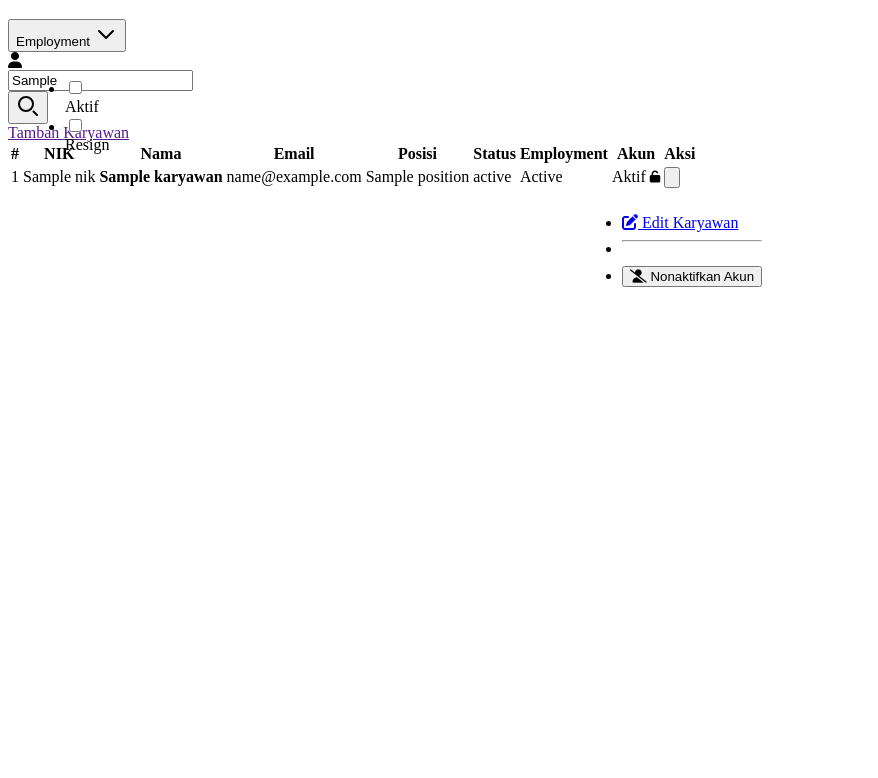
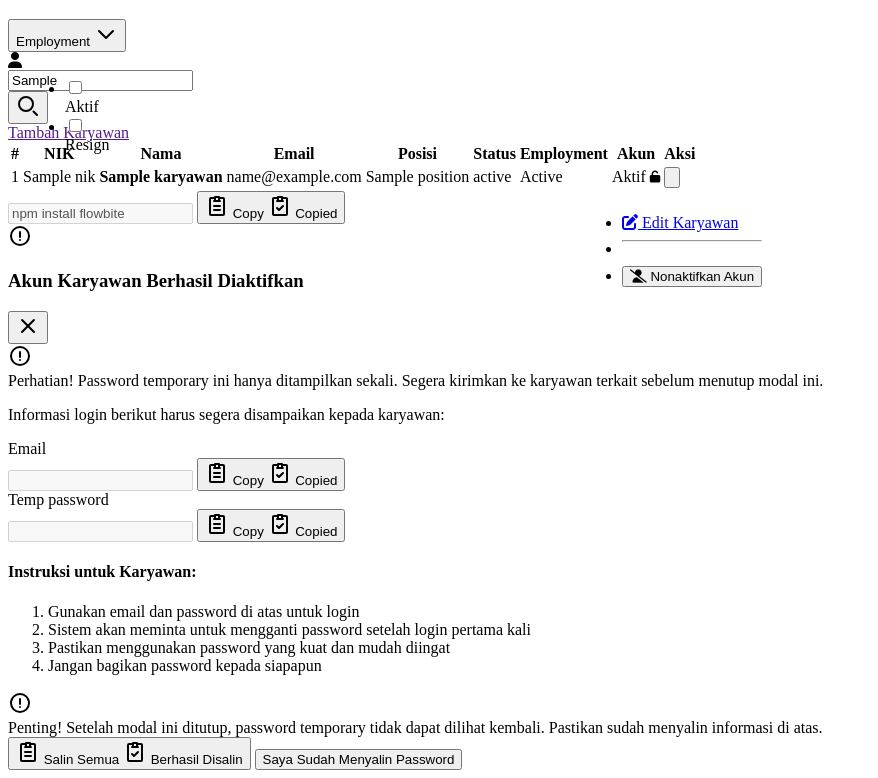
Before and after one commit to IbnuSabilGitHub/Project-UAS, a PHP site: template app/Views/admin/employees/index.php in a window 1280 px wide. Shown: the part 316-1094 px from the top of the page, without its empty margins (0-878 px from the left). Before the commit the page ends 603 px from the top, so only its background shows below. Run offline with PHP 8.4, Linux system fonts and the light colour scheme; the template is opened without the code that fills it: most values are stand-ins (such as "Sample title", 1, 10 or a date in 2020); data that the repository does not hold is empty; some libraries are stand-ins or nearby versions.

Commit message:
feat: modal for temp password display

```diff
--- a/app/Views/admin/employees/index.php
+++ b/app/Views/admin/employees/index.php
@@ -297,7 +297,36 @@
             </table>
         </div>
     </div>
+
+    <div class="w-full max-w-[18rem]">
+        <div class="relative">
+            <label for="npm-install-copy-text" class="sr-only">Label</label>
+            <input id="npm-install-copy-text" type="text" class="col-span-6 bg-neutral-secondary-medium border border-default-medium text-body text-sm rounded-base focus:ring-brand focus:border-brand block w-full px-3 py-2.5 shadow-xs placeholder:text-body" value="npm install flowbite" disabled readonly>
+            <button data-copy-to-clipboard-target="npm-install-copy-text" class="absolute flex items-center end-1.5 top-1/2 -translate-y-1/2 text-body bg-neutral-primary-strong border border-default-strong hover:bg-neutral-secondary-strong/70 hover:text-heading focus:ring-4 focus:ring-neutral-tertiary-soft font-medium leading-5 rounded text-xs px-3 py-1.5 focus:outline-none">
+                <span id="default-message">
+                    <span class="flex items-center">
+                        <svg class="w-4 h-4 me-1.5" aria-hidden="true" xmlns="http://www.w3.org/2000/svg" width="24" height="24" fill="none" viewBox="0 0 24 24">
+                            <path stroke="currentColor" stroke-linecap="round" stroke-linejoin="round" stroke-width="2" d="M15 4h3a1 1 0 0 1 1 1v15a1 1 0 0 1-1 1H6a1 1 0 0 1-1-1V5a1 1 0 0 1 1-1h3m0 3h6m-6 5h6m-6 4h6M10 3v4h4V3h-4Z" />
+                        </svg>
+                        <span class="text-xs font-semibold">Copy</span>
+                    </span>
+                </span>
+                <span id="success-message" class="hidden">
+                    <span class="flex items-center">
+                        <svg class="w-4 h-4 text-fg-brand me-1.5" aria-hidden="true" xmlns="http://www.w3.org/2000/svg" width="24" height="24" fill="none" viewBox="0 0 24 24">
+                            <path stroke="currentColor" stroke-linecap="round" stroke-linejoin="round" stroke-width="2" d="M15 4h3a1 1 0 0 1 1 1v15a1 1 0 0 1-1 1H6a1 1 0 0 1-1-1V5a1 1 0 0 1 1-1h3m0 3h6m-6 7 2 2 4-4m-5-9v4h4V3h-4Z" />
+                        </svg>
+                        <span class="text-xs font-semibold text-fg-brand">Copied</span>
+                    </span>
+                </span>
+            </button>
+        </div>
+    </div>
+
 </div>
+
+<!-- Include Modal Temporary Password -->
+<?php require_once __DIR__ . '/../../layouts/components/modal-temp-password.php'; ?>
 
 <script>
     // JavaScript untuk menangani filter
@@ -345,5 +374,56 @@
                 applyFilters();
             });
         }
+
+        // Tampilkan modal temporary password jika ada data dari session
+        <?php if (isset($_SESSION['temp_password_data'])): ?>
+            showTempPasswordModal(
+                '<?= addslashes($_SESSION['temp_password_data']['email'] ?? '') ?>',
+                '<?= addslashes($_SESSION['temp_password_data']['password'] ?? '') ?>'
+            );
+        <?php
+            // Hapus data dari session setelah ditampilkan
+            unset($_SESSION['temp_password_data']);
+        endif;
+        ?>
     });
+
+    // Fungsi untuk menampilkan modal temporary password
+    function showTempPasswordModal(email, password) {
+        const modal = document.getElementById('temp-password-modal');
+        const emailInput = document.getElementById('temp-email');
+        const passwordInput = document.getElementById('temp-password');
+        const closeBtn = document.getElementById('close-temp-password-modal');
+        const confirmBtn = document.getElementById('confirm-close-modal');
+
+        // Set nilai ke input fields
+        if (emailInput) emailInput.value = email;
+        if (passwordInput) passwordInput.value = password;
+
+        // Tampilkan modal
+        if (modal) {
+            modal.classList.remove('hidden');
+            modal.classList.add('flex');
+        }
+
+        // Event listener untuk close modal
+        const closeModal = function() {
+            if (modal) {
+                modal.classList.add('hidden');
+                modal.classList.remove('flex');
+            }
+        };
+
+        if (closeBtn) closeBtn.addEventListener('click', closeModal);
+        if (confirmBtn) confirmBtn.addEventListener('click', closeModal);
+
+        // Close modal jika klik di luar modal content
+        if (modal) {
+            modal.addEventListener('click', function(e) {
+                if (e.target === modal) {
+                    closeModal();
+                }
+            });
+        }
+    }
 </script>
--- /dev/null
+++ b/app/Views/layouts/components/modal-temp-password.php
@@ -0,0 +1,176 @@
+<!-- Modal Template untuk Temporary Password -->
+<div id="temp-password-modal" tabindex="-1" aria-hidden="true" class="hidden overflow-y-auto overflow-x-hidden fixed top-0 right-0 left-0 z-50 justify-center items-center w-full md:inset-0 h-[calc(100%-1rem)] max-h-full bg-neutral-primary/50 backdrop-blur-sm">
+    <div class="relative p-4 w-full max-w-2xl max-h-full">
+        <!-- Modal content -->
+        <div class="relative bg-neutral-primary-soft border border-default rounded-base shadow-lg p-4 md:p-6">
+            <!-- Modal header -->
+            <div class="flex items-center justify-between border-b border-default pb-4 md:pb-5">
+                <div class="flex items-center gap-3">
+                    <div class="flex items-center justify-center w-10 h-10 rounded-full bg-warning-soft text-warning-strong">
+                        <svg class="w-6 h-6" aria-hidden="true" xmlns="http://www.w3.org/2000/svg" width="24" height="24" fill="none" viewBox="0 0 24 24">
+                            <path stroke="currentColor" stroke-linecap="round" stroke-linejoin="round" stroke-width="2" d="M12 13V8m0 8h.01M21 12a9 9 0 1 1-18 0 9 9 0 0 1 18 0Z" />
+                        </svg>
+                    </div>
+                    <h3 class="text-lg font-semibold text-heading">
+                        Akun Karyawan Berhasil Diaktifkan
+                    </h3>
+                </div>
+                <button type="button" id="close-temp-password-modal" class="text-body bg-transparent hover:bg-neutral-tertiary hover:text-heading rounded-base text-sm w-9 h-9 ms-auto inline-flex justify-center items-center transition-colors" aria-label="Close modal">
+                    <svg class="w-5 h-5" aria-hidden="true" xmlns="http://www.w3.org/2000/svg" width="24" height="24" fill="none" viewBox="0 0 24 24">
+                        <path stroke="currentColor" stroke-linecap="round" stroke-linejoin="round" stroke-width="2" d="M6 18 17.94 6M18 18 6.06 6" />
+                    </svg>
+                </button>
+            </div>
+
+            <!-- Modal body -->
+            <div class="space-y-4 md:space-y-6 py-4 md:py-6">
+                <!-- Warning Alert -->
+                <div class="flex items-start p-4 text-warning-strong rounded-base bg-warning-soft border border-warning-subtle" role="alert">
+                    <svg class="flex-shrink-0 w-5 h-5 mt-0.5" aria-hidden="true" xmlns="http://www.w3.org/2000/svg" width="24" height="24" fill="none" viewBox="0 0 24 24">
+                        <path stroke="currentColor" stroke-linecap="round" stroke-linejoin="round" stroke-width="2" d="M12 13V8m0 8h.01M21 12a9 9 0 1 1-18 0 9 9 0 0 1 18 0Z" />
+                    </svg>
+                    <div class="ms-3 text-sm">
+                        <span class="font-semibold">Perhatian!</span> Password temporary ini hanya ditampilkan sekali. Segera kirimkan ke karyawan terkait sebelum menutup modal ini.
+                    </div>
+                </div>
+
+                <!-- Credential Information -->
+                <div class="space-y-3">
+                    <p class="text-body text-sm">
+                        Informasi login berikut harus segera disampaikan kepada karyawan:
+                    </p>
+
+                    <!-- Email Field -->
+                    <label for="temp-email" class="block mb-2.5 text-sm font-medium text-heading">Email</label>
+                    <div class="relative">
+                        <input id="temp-email" type="text" class="col-span-6 bg-neutral-secondary-medium border border-default-medium text-body text-sm rounded-base focus:ring-brand focus:border-brand block w-full px-3 py-2.5 shadow-xs placeholder:text-body" value="" disabled readonly>
+                        <button data-copy-to-clipboard-target="temp-email" onclick="copyToClipboard('temp-email')" class="absolute flex items-center end-1.5 top-1/2 -translate-y-1/2 text-body bg-neutral-primary-strong border border-default-strong hover:bg-neutral-secondary-strong/70 hover:text-heading focus:ring-4 focus:ring-neutral-tertiary-soft font-medium leading-5 rounded text-xs px-3 py-1.5 focus:outline-none">
+                            <span id="default-message">
+                                <span class="flex items-center">
+                                    <svg class="w-4 h-4 me-1.5" aria-hidden="true" xmlns="http://www.w3.org/2000/svg" width="24" height="24" fill="none" viewBox="0 0 24 24">
+                                        <path stroke="currentColor" stroke-linecap="round" stroke-linejoin="round" stroke-width="2" d="M15 4h3a1 1 0 0 1 1 1v15a1 1 0 0 1-1 1H6a1 1 0 0 1-1-1V5a1 1 0 0 1 1-1h3m0 3h6m-6 5h6m-6 4h6M10 3v4h4V3h-4Z" />
+                                    </svg>
+                                    <span class="text-xs font-semibold">Copy</span>
+                                </span>
+                            </span>
+                            <span id="success-message" class="hidden">
+                                <span class="flex items-center">
+                                    <svg class="w-4 h-4 text-fg-brand me-1.5" aria-hidden="true" xmlns="http://www.w3.org/2000/svg" width="24" height="24" fill="none" viewBox="0 0 24 24">
+                                        <path stroke="currentColor" stroke-linecap="round" stroke-linejoin="round" stroke-width="2" d="M15 4h3a1 1 0 0 1 1 1v15a1 1 0 0 1-1 1H6a1 1 0 0 1-1-1V5a1 1 0 0 1 1-1h3m0 3h6m-6 7 2 2 4-4m-5-9v4h4V3h-4Z" />
+                                    </svg>
+                                    <span class="text-xs font-semibold text-fg-brand">Copied</span>
+                                </span>
+                            </span>
+                        </button>
+                    </div>
+
+                    <!-- Temporary Password Field -->
+                    <label for="temp-password" class="block mb-2.5 text-sm font-medium text-heading">Temp password</label>
+                    <div class="relative">
+                        <input id="temp-password" type="text" class="col-span-6 bg-neutral-secondary-medium border border-default-medium text-body text-sm rounded-base focus:ring-brand focus:border-brand block w-full px-3 py-2.5 shadow-xs placeholder:text-body" value="" disabled readonly>
+                        <button data-copy-to-clipboard-target="temp-password" onclick="copyToClipboard('temp-password')" class="absolute flex items-center end-1.5 top-1/2 -translate-y-1/2 text-body bg-neutral-primary-strong border border-default-strong hover:bg-neutral-secondary-strong/70 hover:text-heading focus:ring-4 focus:ring-neutral-tertiary-soft font-medium leading-5 rounded text-xs px-3 py-1.5 focus:outline-none">
+                            <span id="default-message">
+                                <span class="flex items-center">
+                                    <svg class="w-4 h-4 me-1.5" aria-hidden="true" xmlns="http://www.w3.org/2000/svg" width="24" height="24" fill="none" viewBox="0 0 24 24">
+                                        <path stroke="currentColor" stroke-linecap="round" stroke-linejoin="round" stroke-width="2" d="M15 4h3a1 1 0 0 1 1 1v15a1 1 0 0 1-1 1H6a1 1 0 0 1-1-1V5a1 1 0 0 1 1-1h3m0 3h6m-6 5h6m-6 4h6M10 3v4h4V3h-4Z" />
+                                    </svg>
+                                    <span class="text-xs font-semibold">Copy</span>
+                                </span>
+                            </span>
+                            <span id="success-message" class="hidden">
+                                <span class="flex items-center">
+                                    <svg class="w-4 h-4 text-fg-brand me-1.5" aria-hidden="true" xmlns="http://www.w3.org/2000/svg" width="24" height="24" fill="none" viewBox="0 0 24 24">
+                                        <path stroke="currentColor" stroke-linecap="round" stroke-linejoin="round" stroke-width="2" d="M15 4h3a1 1 0 0 1 1 1v15a1 1 0 0 1-1 1H6a1 1 0 0 1-1-1V5a1 1 0 0 1 1-1h3m0 3h6m-6 7 2 2 4-4m-5-9v4h4V3h-4Z" />
+                                    </svg>
+                                    <span class="text-xs font-semibold text-fg-brand">Copied</span>
+                                </span>
+                            </span>
+                        </button>
+                    </div>
+                </div>
+
+                <!-- Instructions -->
+                <div class="bg-neutral-secondary-soft border border-default rounded-base p-4">
+                    <h4 class="text-sm font-semibold text-heading mb-2">Instruksi untuk Karyawan:</h4>
+                    <ol class="list-decimal list-inside space-y-1 text-sm text-body">
+                        <li>Gunakan email dan password di atas untuk login</li>
+                        <li>Sistem akan meminta untuk mengganti password setelah login pertama kali</li>
+                        <li>Pastikan menggunakan password yang kuat dan mudah diingat</li>
+                        <li>Jangan bagikan password kepada siapapun</li>
+                    </ol>
+                </div>
+
+                <!-- Critical Warning -->
+                <div class="flex items-start p-4 text-danger-strong rounded-base bg-danger-soft border border-danger-subtle" role="alert">
+                    <svg class="flex-shrink-0 w-5 h-5 mt-0.5" aria-hidden="true" xmlns="http://www.w3.org/2000/svg" width="24" height="24" fill="none" viewBox="0 0 24 24">
+                        <path stroke="currentColor" stroke-linecap="round" stroke-linejoin="round" stroke-width="2" d="M12 13V8m0 8h.01M21 12a9 9 0 1 1-18 0 9 9 0 0 1 18 0Z" />
+                    </svg>
+                    <div class="ms-3 text-sm">
+                        <span class="font-semibold">Penting!</span> Setelah modal ini ditutup, password temporary <span class="font-semibold">tidak dapat dilihat kembali</span>. Pastikan sudah menyalin informasi di atas.
+                    </div>
+                </div>
+            </div>
+
+            <!-- Modal footer -->
+            <div class="flex items-center justify-between border-t border-default space-x-4 pt-4 md:pt-5">
+                <button id="copy-all-button" onclick="copyAllCredentials()" class="inline-flex items-center text-body bg-neutral-primary border border-default hover:bg-neutral-secondary-soft hover:text-heading focus:ring-4 focus:ring-neutral-tertiary font-medium leading-5 rounded-base text-sm px-4 py-2.5 focus:outline-none">
+                    <span id="default-message">
+                        <span class="flex items-center">
+                            <svg class="w-4 h-4 me-1.5" aria-hidden="true" xmlns="http://www.w3.org/2000/svg" width="24" height="24" fill="none" viewBox="0 0 24 24">
+                                <path stroke="currentColor" stroke-linecap="round" stroke-linejoin="round" stroke-width="2" d="M15 4h3a1 1 0 0 1 1 1v15a1 1 0 0 1-1 1H6a1 1 0 0 1-1-1V5a1 1 0 0 1 1-1h3m0 3h6m-6 5h6m-6 4h6M10 3v4h4V3h-4Z" />
+                            </svg>
+                            <span class="text-xs font-semibold">Salin Semua</span>
+                        </span>
+                    </span>
+                    <span id="success-message" class="hidden">
+                        <span class="flex items-center">
+                            <svg class="w-4 h-4 text-fg-brand me-1.5" aria-hidden="true" xmlns="http://www.w3.org/2000/svg" width="24" height="24" fill="none" viewBox="0 0 24 24">
+                                <path stroke="currentColor" stroke-linecap="round" stroke-linejoin="round" stroke-width="2" d="M15 4h3a1 1 0 0 1 1 1v15a1 1 0 0 1-1 1H6a1 1 0 0 1-1-1V5a1 1 0 0 1 1-1h3m0 3h6m-6 7 2 2 4-4m-5-9v4h4V3h-4Z" />
+                            </svg>
+                            <span class="text-xs font-semibold text-fg-brand">Berhasil Disalin</span>
+                        </span>
+                    </span>
+                </button>
+                <button type="button" id="confirm-close-modal" class="text-white bg-brand box-border border border-transparent hover:bg-brand-strong focus:ring-4 focus:ring-brand-medium shadow-xs font-medium leading-5 rounded-base text-sm px-4 py-2.5 focus:outline-none transition-colors">
+                    Saya Sudah Menyalin Password
+                </button>
+            </div>
+        </div>
+    </div>
+</div>
+
+<script>
+    // Copy to clipboard function
+    function copyToClipboard(elementId) {
+        const element = document.getElementById(elementId);
+        const defaultIcon = element.nextElementSibling.querySelector('#default-message');
+        const successIcon = element.nextElementSibling.querySelector('#success-message');
+        element.select();
+        element.setSelectionRange(0, 99999); // For mobile devices
+
+        navigator.clipboard.writeText(element.value).then(() => {
+            ToastManager.success('Berhasil disalin ke clipboard!', 3000);
+            // Show success icon
+            defaultIcon.classList.add('hidden');
+            successIcon.classList.remove('hidden');
+        }).catch(err => {
+            ToastManager.error('Gagal menyalin ke clipboard', 3000);
+        });
+    }
+
+    // Copy all credentials
+    function copyAllCredentials() {
+        const btn = document.getElementById('copy-all-button');
+        const email = document.getElementById('temp-email').value;
+        const password = document.getElementById('temp-password').value;
+        const text = `Email: ${email}\nPassword: ${password}`;
+
+        navigator.clipboard.writeText(text).then(() => {
+            ToastManager.success('Semua kredensial berhasil disalin!', 3000);
+            btn.querySelector('#default-message').classList.add('hidden');
+            btn.querySelector('#success-message').classList.remove('hidden');
+        }).catch(err => {
+            ToastManager.error('Gagal menyalin kredensial', 3000);
+        });
+    }
+</script>
--- a/app/Views/layouts/footer.php
+++ b/app/Views/layouts/footer.php
@@ -1,5 +1,4 @@
 <script src="https://cdn.jsdelivr.net/npm/flowbite@4.0.1/dist/flowbite.min.js"></script>
-
 
 <!-- Toast Notification System -->
 <?php require_once __DIR__ . '/components/toast.php'; ?>
--- a/app/Views/layouts/header.php
+++ b/app/Views/layouts/header.php
@@ -13,9 +13,6 @@
 
     <!-- Cegah FOUC(flash of unstyled content) – terapkan tema sedini mungkin -->
     <script src="<?= asset('js/apply-theme.js') ?>"></script>
-
-    <script src="https://cdn.jsdelivr.net/npm/sweetalert2@11"></script>
-
 </head>
 
 <body class=" bg-neutral-primary text-heading">
```
Also changed, not shown: app/Controllers/KaryawanController.php (+10 -2 lines), CHANGELOG.md.
